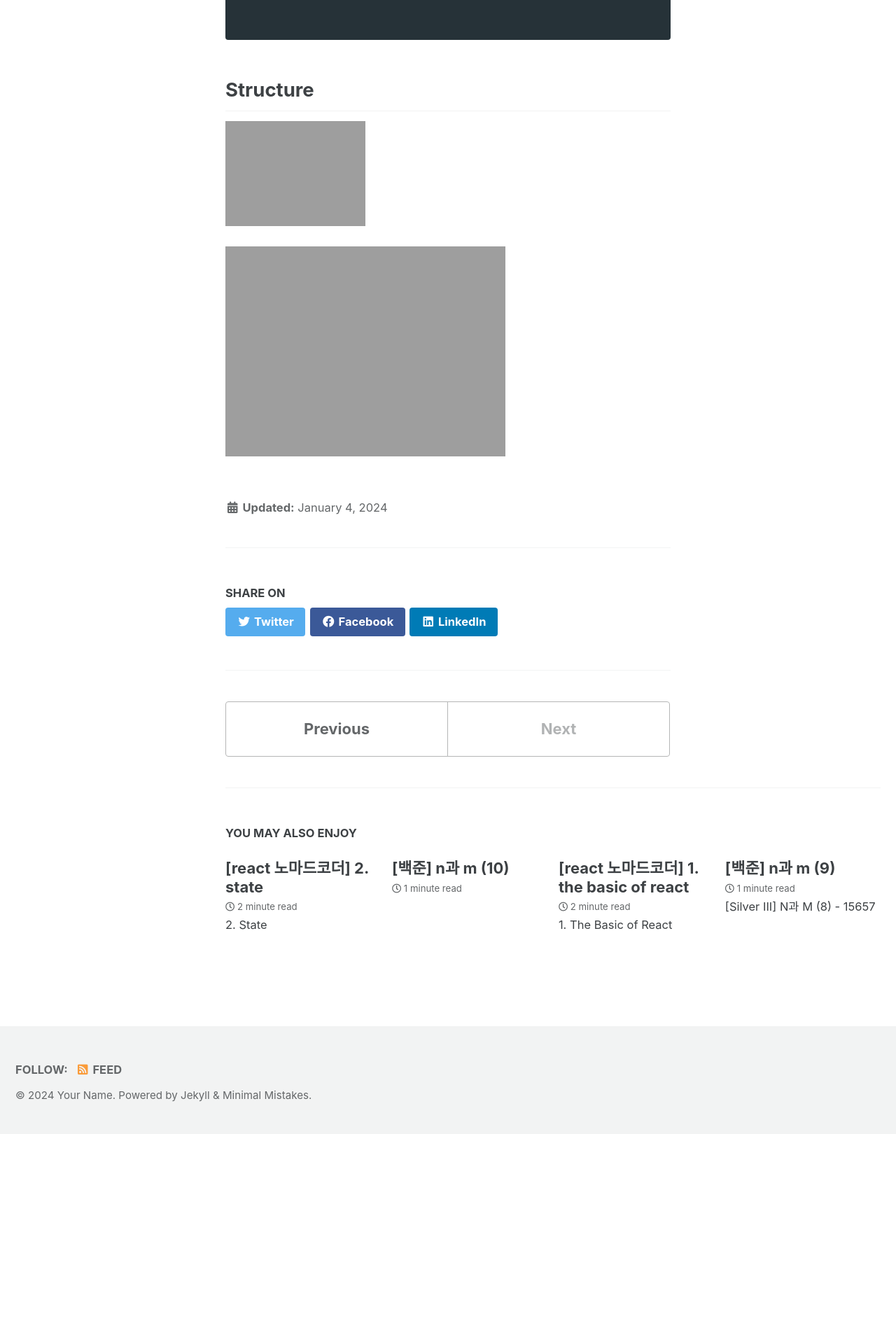
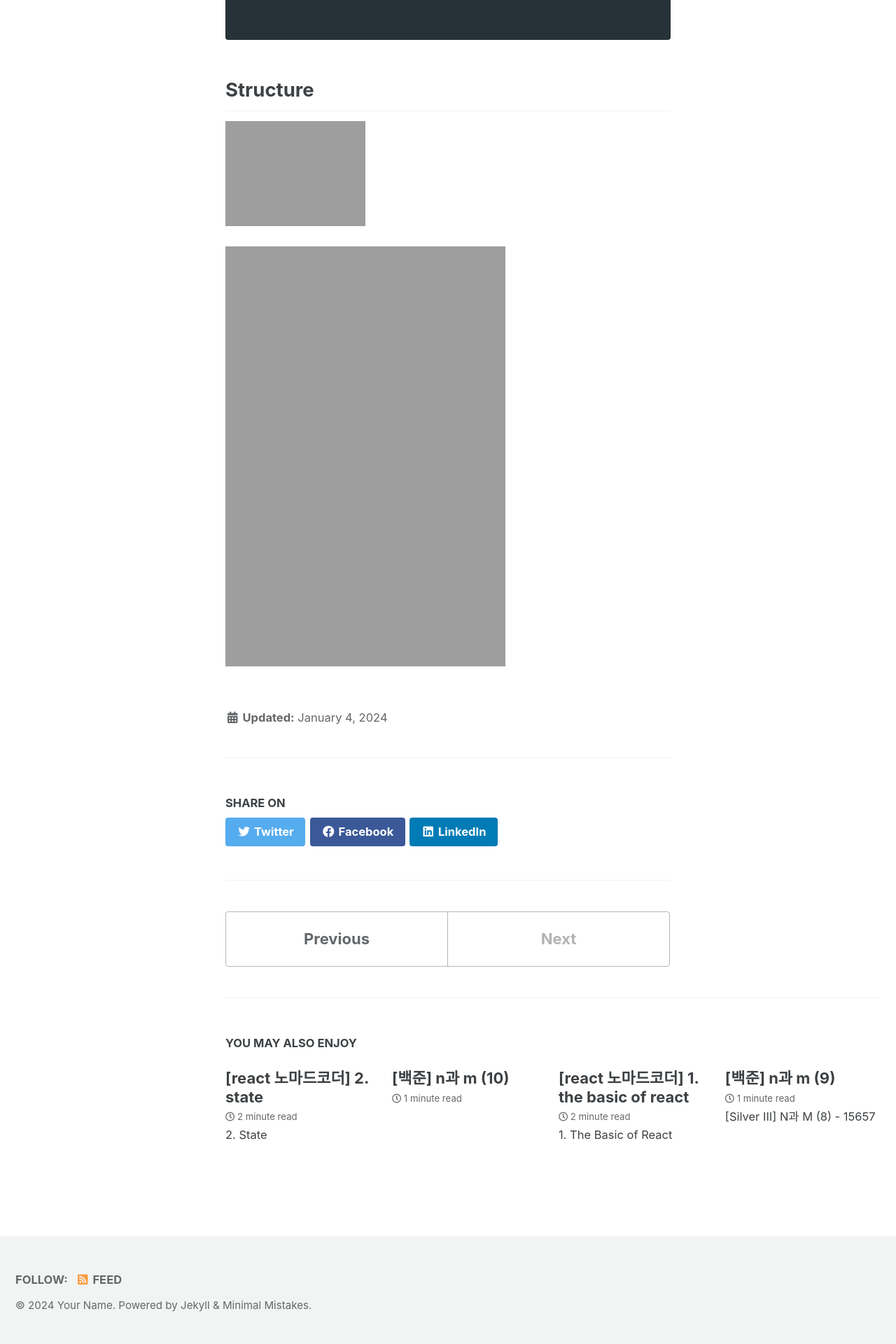
Before and after one commit to forwarder1121/forwarder1121.github.io_old, a Jekyll site: the page built from _posts/스터디/노마드코더_리액트/2024-01-04-[React 노마드코더] 3. 실습 - 단위 변환기.md, in a window 1280 px wide. Shown: the part 3244-5164 px from the top of the page at 70% size. Built offline with Jekyll 4.4.1, drawn with Linux system fonts in a browser that asks for light colours; cached includes are drawn as plain includes; comment, search, counter and statistics services are not loaded; before the commit the page ends 4864 px from its top, so only the background shows below that.

Commit message:
Update 2024-01-04-[React 노마드코더] 3. 실습 - 단위 변환기.md

```diff
--- a/_posts/스터디/노마드코더_리액트/2024-01-04-[React 노마드코더] 3. 실습 - 단위 변환기.md
+++ b/_posts/스터디/노마드코더_리액트/2024-01-04-[React 노마드코더] 3. 실습 - 단위 변환기.md
@@ -114,3 +114,4 @@
 <img src="../../_images/2024-01-03-[React 노마드코더] 3. 실습 - 단위 변환기/image-20240105155411564.png" alt="image-20240105155411564" style="zoom:50%;" />
 
 <img src="../../../_images/2024-01-03-[React 노마드코더] 3. 실습 - 단위 변환기/image-20240105155411564.png">
+<img src="/../../../_images/2024-01-03-[React 노마드코더] 3. 실습 - 단위 변환기/image-20240105155411564.png">
```
